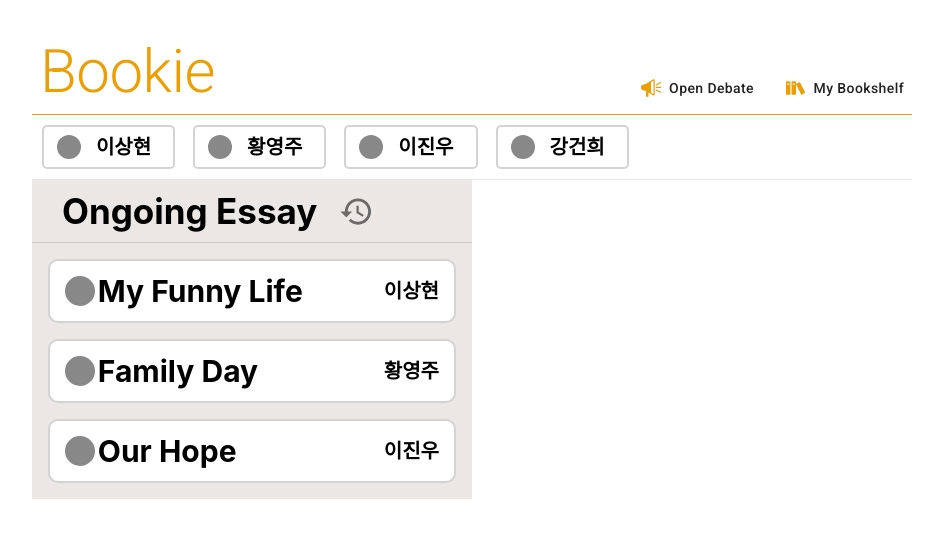
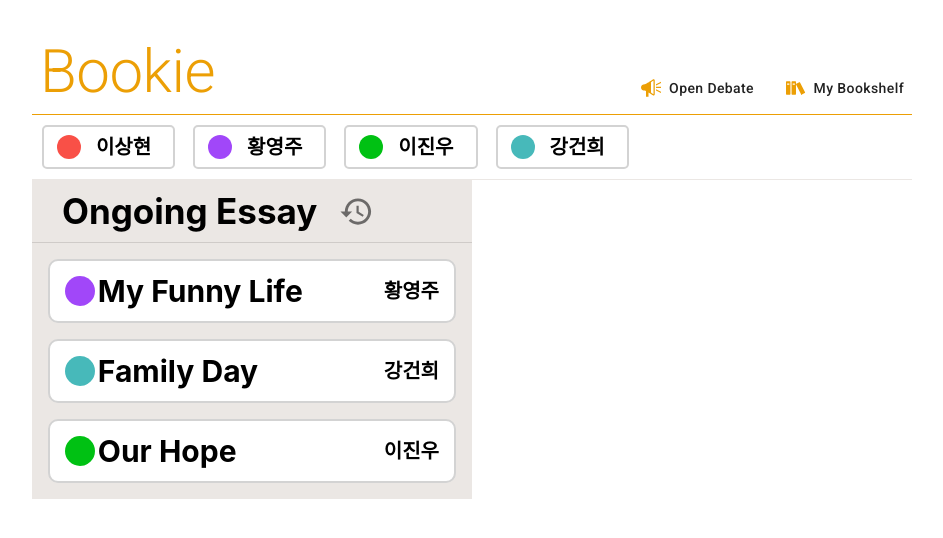
Before and after one commit to GrasshopperBears/hci-bookie, a React (Create React App) app: page /shareboard/1/ongoing in a window 1280 px wide. Shown: the top 538 px of the page, without its empty margins (168-1111 px from the left). Built offline with nearby package versions, Linux system fonts and the light colour scheme; no server answers.

Commit message:
User color

```diff
--- a/src/components/EssayTab.js
+++ b/src/components/EssayTab.js
@@ -3,13 +3,13 @@ import styled from 'styled-components';
 import { makeStyles } from '@material-ui/core/styles';
 import { Grid } from '@material-ui/core';
 
-const EssayTab = ({essay}) => {
+const EssayTab = ({ essay, user, color }) => {
   return (
     <TabWrap style={{backgroundColor: '#ffffff'}}>
       <Grid container direction='row'>
         <Grid xs={1}>
           <svg width="50" height="50" viewbox= "0 0 50 50">
-            <circle cx="25" cy="25" r="15" fill="#888888"/>
+            <circle cx="25" cy="25" r="15" fill={color}/>
           </svg>
         </Grid>
         <Grid xs={8}>
@@ -19,7 +19,7 @@ const EssayTab = ({essay}) => {
         </Grid>
         <Grid xs={3}>
           <EssayWriter>
-            {essay.writer}
+            {user}
           </EssayWriter>
         </Grid>
       </Grid>
--- a/src/components/ShareboardEssay.js
+++ b/src/components/ShareboardEssay.js
@@ -11,27 +11,39 @@ const ShareboardEssay = ({ index, essay_info }) => {
   }
   else {
     return (
-      <div>
-        <div>{essay_info.title}</div>
-        <div>{essay_info.writer}</div>
-        <div>{essay_info.summary}</div>
-        <div>{essay_info.essay}</div>
-      </div>
-    );
-  }
+        <div>
+          <EssayWriter>{essay_info.writer}</EssayWriter>
+          <EssayTitle>{essay_info.title}</EssayTitle>
+          <EssaySummary>{essay_info.summary}</EssaySummary>
+          <EssayBody >{essay_info.essay}</EssayBody >
+        </div>
+      );
+      }
 
 };
 
-const TabWrap = styled.div`
-  border: 2px solid lightgray;
-  border-radius: 5px;
-  width: 100%;
-  height: 30px;
-  padding: 5px;
-  align-items: center;
+const EssayWriter = styled.div`
+  font-size: 10px;
+  font-weight: 500;
+  line-height: 30px;
+  text-align: left;
 `;
 
-const EssayWriter = styled.div`
+const EssayTitle = styled.div`
+  font-size: 25px;
+  font-weight: 800;
+  line-height: 30px;
+  text-align: center;
+`;
+
+const EssaySummary = styled.div`
+  font-size: 20px;
+  font-weight: 600;
+  line-height: 30px;
+  text-align: center;
+`;
+
+const EssayBody = styled.div`
   font-size: 20px;
   font-weight: 600;
   line-height: 30px;
--- a/src/components/ShareboardUserList.js
+++ b/src/components/ShareboardUserList.js
@@ -7,13 +7,13 @@ import List from '@material-ui/core/List';
 import GridList from '@material-ui/core/GridList';
 import ShareboardUserTab from './ShareboardUserTab';
 
-const ShareboardUserList = ({userList}) => {
+const ShareboardUserList = ({ userList, colorList }) => {
   return (
     <Wrapper>
       <Grid container direction="row" justify="flex-start" spacing="4">
-        {userList.map((user) => (
+        {userList.map((user, index) => (
           <Grid item button alignItems="center">
-            <ShareboardUserTab name={user} />
+            <ShareboardUserTab name={user} color={colorList[index]} />
           </Grid>
         ))}
       </Grid>
--- a/src/components/ShareboardUserTab.js
+++ b/src/components/ShareboardUserTab.js
@@ -4,13 +4,13 @@ import { makeStyles } from '@material-ui/core/styles';
 import { Grid } from '@material-ui/core';
 import Button from '@material-ui/core/Button';
 
-const ShareboardUserTab = ({name}) => {
+const ShareboardUserTab = ({ name, color }) => {
   return (
     <TabWrap>
       <Grid container direction="row">
         <Grid item xs={3}>
           <svg width="50" height="50" viewbox= "0 0 50 50">
-            <circle cx="20" cy="15" r="12" fill="#888888"/>
+            <circle cx="20" cy="15" r="12" fill={color}/>
           </svg>
         </Grid>
         <Grid item xs={9}>
--- a/src/pages/ShareboardOngoing.js
+++ b/src/pages/ShareboardOngoing.js
@@ -19,23 +19,25 @@ const ShareboardOngoing = () => {
   const essayList = [
     {
       title : 'My Funny Life',
-      writer : '이상현',
+      writer : 1,
       summary : 'Summary 1',
       essay: 'Essay 1'
     },
     {
       title : 'Family Day',
-      writer : '황영주',
+      writer : 3,
       summary : 'Summary 2',
       essay: 'Essay 2'
     },
     {
       title : 'Our Hope',
-      writer : '이진우',
+      writer : 2,
       summary : 'Summary 3',
       essay: 'Essay 3'
     }
   ]
+
+  const colorList = ['#F95047', '#A147F9', '#00C113', '#47B9BA']
 
   const userList = [
     '이상현',
@@ -59,7 +61,7 @@ const ShareboardOngoing = () => {
   return (
     <Grid direction='column'>
       <Grid>
-        <ShareboardUserList userList={userList}></ShareboardUserList>
+        <ShareboardUserList userList={userList} colorList={colorList}></ShareboardUserList>
       </Grid>
       <Divider className={classes.divider} orientation='horizontal'></Divider>
       <Grid container direction='row' xs={12}>
@@ -77,7 +79,8 @@ const ShareboardOngoing = () => {
             {essayList.map((essay, index) => (
               <ListItem button selected={selectedIndex === index}
                 onClick={(event) => handleListItemClick(event, index)}>
-                <EssayTab essay={essay}></EssayTab>
+                <EssayTab essay={essay} user={userList[essay.writer]}
+                  color={colorList[essay.writer]}></EssayTab>
               </ListItem>
             ))}
           </List>
```
